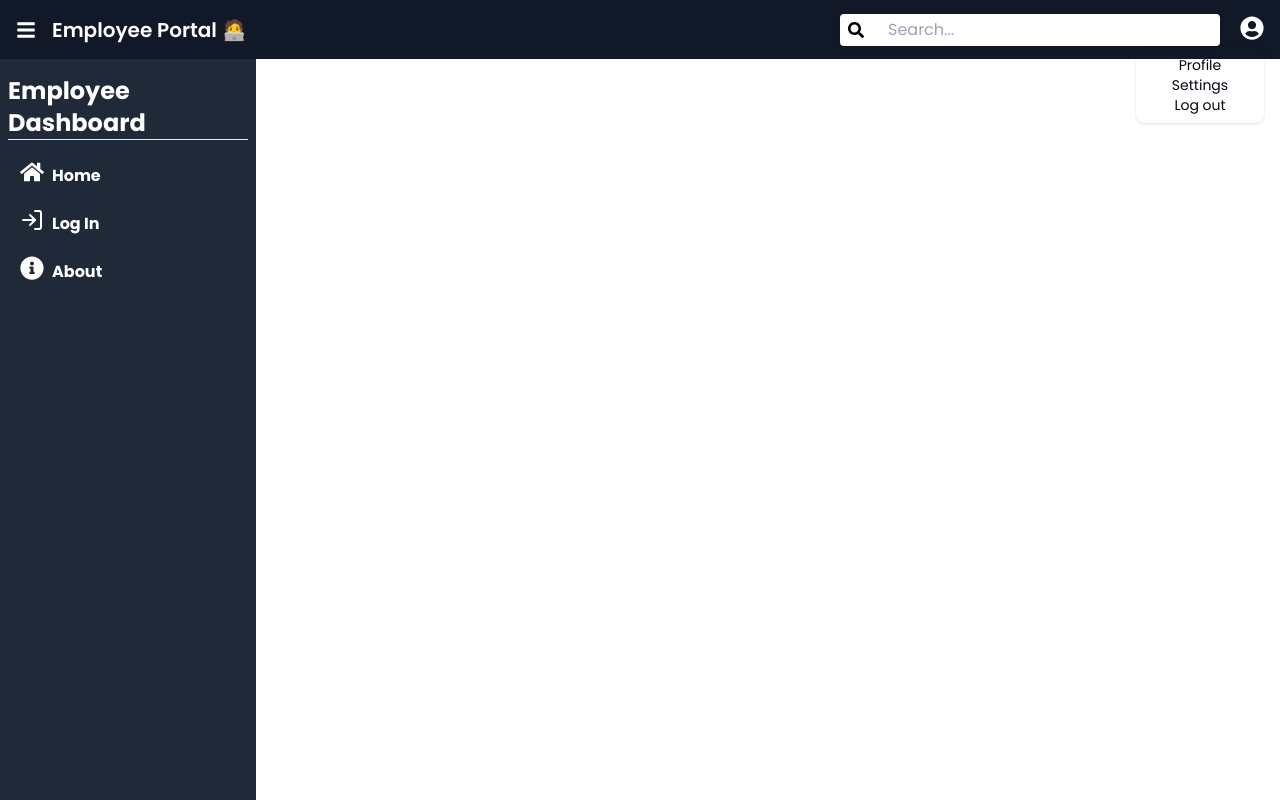
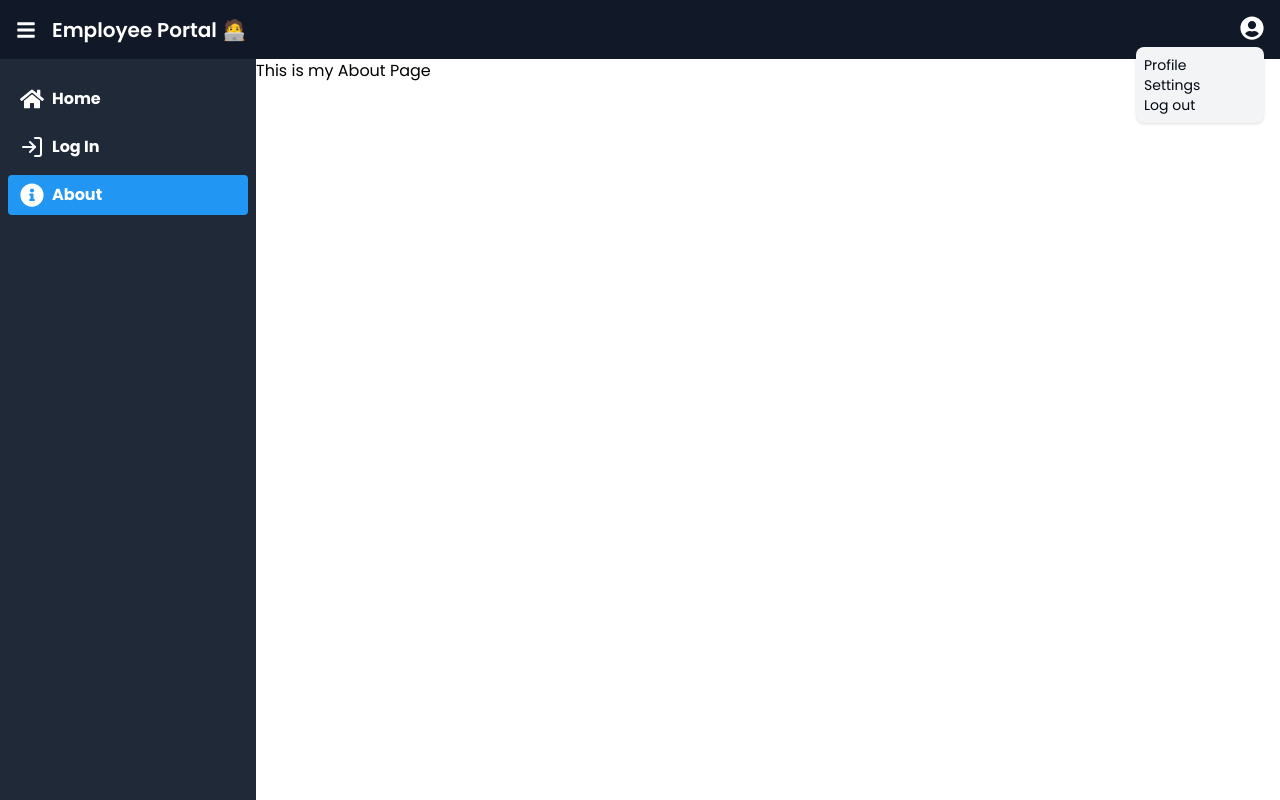
Before and after one commit to rohit-wonderbiz/my-tailwind-react-app, a React (Create React App) app: page /about in a window 1280 px wide. Both pictures are taken after a click on the button 1252 px from the left and 26 px from the top of the page. Built offline with nearby package versions, Linux system fonts and the light colour scheme.

Commit message:
remove search bar and uselocation active

```diff
--- a/src/App.tsx
+++ b/src/App.tsx
@@ -48,8 +48,24 @@ function App() {
                 />
               }
             />
-            <Route path="/about" element={<AboutComponent />} />
-            <Route path="/login" element={<LoginComponent />} />
+            <Route
+              path="/about"
+              element={
+                <AboutComponent
+                  sidebarToggle={sidebarToggle}
+                  setSidebarToggle={setSidebarToggle}
+                />
+              }
+            />
+            <Route
+              path="/login"
+              element={
+                <LoginComponent
+                  sidebarToggle={sidebarToggle}
+                  setSidebarToggle={setSidebarToggle}
+                />
+              }
+            />
           </Routes>
         </div>
       </div>
--- a/src/components/AboutComponent.tsx
+++ b/src/components/AboutComponent.tsx
@@ -1,7 +1,23 @@
 import React from "react";
 
-const AboutComponent: React.FC = () => {
-  return <h1>This is my About Page</h1>;
+interface NavbarProps {
+  sidebarToggle: boolean;
+  setSidebarToggle: React.Dispatch<React.SetStateAction<boolean>>;
+}
+
+const AboutComponent: React.FC<NavbarProps> = ({
+  sidebarToggle,
+  setSidebarToggle,
+}) => {
+  return (
+    <h1
+      className={`${
+        sidebarToggle ? "ml-16" : "ml-64"
+      } w-full transition-all duration-300 ease-in-out`}
+    >
+      This is my About Page
+    </h1>
+  );
 };
 
 export default AboutComponent;
--- a/src/components/Dashboard.tsx
+++ b/src/components/Dashboard.tsx
@@ -1,5 +1,4 @@
 import React from "react";
-import Navbar from "./Navbar";
 
 interface NavbarProps {
   sidebarToggle: boolean;
--- a/src/components/LoginComponent.tsx
+++ b/src/components/LoginComponent.tsx
@@ -1,7 +1,23 @@
 import React from "react";
 
-const LoginComponent: React.FC = () => {
-  return <h1>This is my Login Page</h1>;
+interface NavbarProps {
+  sidebarToggle: boolean;
+  setSidebarToggle: React.Dispatch<React.SetStateAction<boolean>>;
+}
+
+const LoginComponent: React.FC<NavbarProps> = ({
+  sidebarToggle,
+  setSidebarToggle,
+}) => {
+  return (
+    <h1
+      className={`${
+        sidebarToggle ? "ml-16" : "ml-64"
+      } w-full transition-all duration-300 ease-in-out`}
+    >
+      This is my Login Page
+    </h1>
+  );
 };
 
 export default LoginComponent;
--- a/src/components/Navbar.tsx
+++ b/src/components/Navbar.tsx
@@ -1,6 +1,5 @@
-// navbar.tsx
 import React, { useState } from "react";
-import { FaBars, FaUserCircle, FaSearch } from "react-icons/fa";
+import { FaBars, FaUserCircle } from "react-icons/fa";
 
 interface NavbarProps {
   sidebarToggle: boolean;
@@ -8,7 +7,11 @@ interface NavbarProps {
 }
 
 const Navbar: React.FC<NavbarProps> = ({ sidebarToggle, setSidebarToggle }) => {
-  const [searchVisible, setSearchVisible] = useState(false);
+  const [menuVisible, setMenuVisible] = useState(false);
+
+  const toggleMenu = () => {
+    setMenuVisible(!menuVisible);
+  };
 
   return (
     <nav className="bg-gray-900 px-4 py-3 flex justify-between">
@@ -21,60 +24,25 @@ const Navbar: React.FC<NavbarProps> = ({ sidebarToggle, setSidebarToggle }) => {
       </div>
 
       <div className="flex items-center gap-x-5">
-        <div className="relative md:w-65">
-          {/* Show search icon when sidebar is collapsed or search input is hidden */}
-          {sidebarToggle ? (
-            <span className="relative">
-              <button
-                className="p-1 focus:outline-none text-white md:text-black"
-                onClick={() => setSearchVisible(true)} // Show input when icon is clicked
-              >
-                <FaSearch />
-              </button>
-            </span>
-          ) : (
-            <>
-              {/* Show search input when sidebar is open */}
-              <span className="relative md:absolute inset-y-0 left-0 flex items-center pl-2">
-                <FaSearch className="text-white md:text-black" />
-              </span>
-              <input
-                type="text"
-                className="w-full px-4 py-1 pl-12 rounded shadow outline-none"
-                placeholder="Search..."
-              />
-            </>
-          )}
-
-          {/* Show input field if it is visible */}
-          {searchVisible && (
-            <input
-              type="text"
-              className="w-full px-4 py-1 pl-12 rounded shadow outline-none"
-              placeholder="Search..."
-              autoFocus
-              onBlur={() => setSearchVisible(false)} // Hide input when it loses focus
-            />
-          )}
-        </div>
-
         <div className="relative">
-          <button className="text-white group">
+          <button className="text-white" onClick={toggleMenu}>
             <FaUserCircle className="w-6 h-6 mt-1" />
-            <div className="z-10 hidden absolute rounded-lg shadow w-32 group-focus:block top-full right-0">
-              <ul className="py-2 text-sm text-gray-950">
+          </button>
+          {menuVisible && (
+            <div className="bg-gray-100 z-10 absolute rounded-lg shadow w-32 top-full right-0">
+              <ul className="px-2 py-2 text-sm text-gray-950">
                 <li>
-                  <a href="">Profile</a>
+                  <a href="/">Profile</a>
                 </li>
                 <li>
-                  <a href="">Settings</a>
+                  <a href="/">Settings</a>
                 </li>
                 <li>
-                  <a href="">Log out</a>
+                  <a href="/">Log out</a>
                 </li>
               </ul>
             </div>
-          </button>
+          )}
         </div>
       </div>
     </nav>
--- a/src/components/Sidebar.tsx
+++ b/src/components/Sidebar.tsx
@@ -3,45 +3,49 @@ import React from "react";
 import { FaHome, FaInfoCircle } from "react-icons/fa";
 import { FiLogIn } from "react-icons/fi";
 import { Link } from "react-router-dom";
+import { useLocation } from "react-router-dom";
 
 interface SidebarProps {
   sidebarToggle: boolean;
 }
 
 const Sidebar: React.FC<SidebarProps> = ({ sidebarToggle }) => {
+  const location = useLocation();
   return (
     <div
       className={`fixed h-full transition-all duration-300 ease-in-out ${
         sidebarToggle ? "w-16" : "w-64"
       } bg-gray-800 px-2 py-2`}
     >
-      <div className="my-2 mb-4">
-        <h1
-          className={`text-2xl text-white font-bold ${
-            sidebarToggle ? "hidden" : "block"
+      <ul className="mt-3 text-white font-bold">
+        <li
+          className={`mb-2 rounded hover:shadow md:hover:bg-blue-500 py-2 flex items-center ${
+            location.pathname === "/" && "active"
           }`}
         >
-          Employee Dashboard
-          <hr />
-        </h1>
-      </div>
-      <ul className="mt-3 text-white font-bold">
-        <li className="mb-2 rounded hover:shadow hover:bg-blue-500 py-2 flex items-center">
           <Link to="/" className="flex items-center px-3">
-            <FaHome className="inline-block w-6 h-6 mr-2 -mt-2" />
-            {!sidebarToggle && <span>Home</span>}
+            <FaHome className="inline-block w-6 h-6 mr-2 " />
+            {!sidebarToggle && <span className="text-nowrap">Home</span>}
           </Link>
         </li>
-        <li className="mb-2 rounded hover:shadow hover:bg-blue-500 py-2 flex items-center">
+        <li
+          className={`mb-2 rounded hover:shadow md:hover:bg-blue-500 py-2 flex items-center ${
+            location.pathname === "/login" && "active"
+          }`}
+        >
           <Link to="/login" className="flex items-center px-3">
-            <FiLogIn className="inline-block w-6 h-6 mr-2 -mt-2" />
-            {!sidebarToggle && <span>Log In</span>}
+            <FiLogIn className="inline-block w-6 h-6 mr-2" />
+            {!sidebarToggle && <span className="text-nowrap">Log In</span>}
           </Link>
         </li>
-        <li className="mb-2 rounded hover:shadow hover:bg-blue-500 py-2 flex items-center">
+        <li
+          className={`mb-2 rounded hover:shadow md:hover:bg-blue-500 py-2 flex items-center ${
+            location.pathname === "/about" && "active"
+          }`}
+        >
           <Link to="/about" className="flex items-center px-3">
-            <FaInfoCircle className="inline-block w-6 h-6 mr-2 -mt-2" />
-            {!sidebarToggle && <span>About</span>}
+            <FaInfoCircle className="inline-block w-6 h-6 mr-2" />
+            {!sidebarToggle && <span className="text-nowrap">About</span>}
           </Link>
         </li>
       </ul>
--- a/src/index.css
+++ b/src/index.css
@@ -15,3 +15,8 @@ code {
   font-family: source-code-pro, Menlo, Monaco, Consolas, 'Courier New',
     monospace;
 }
+
+.active
+{
+  background-color: #2196F3;
+}
```
